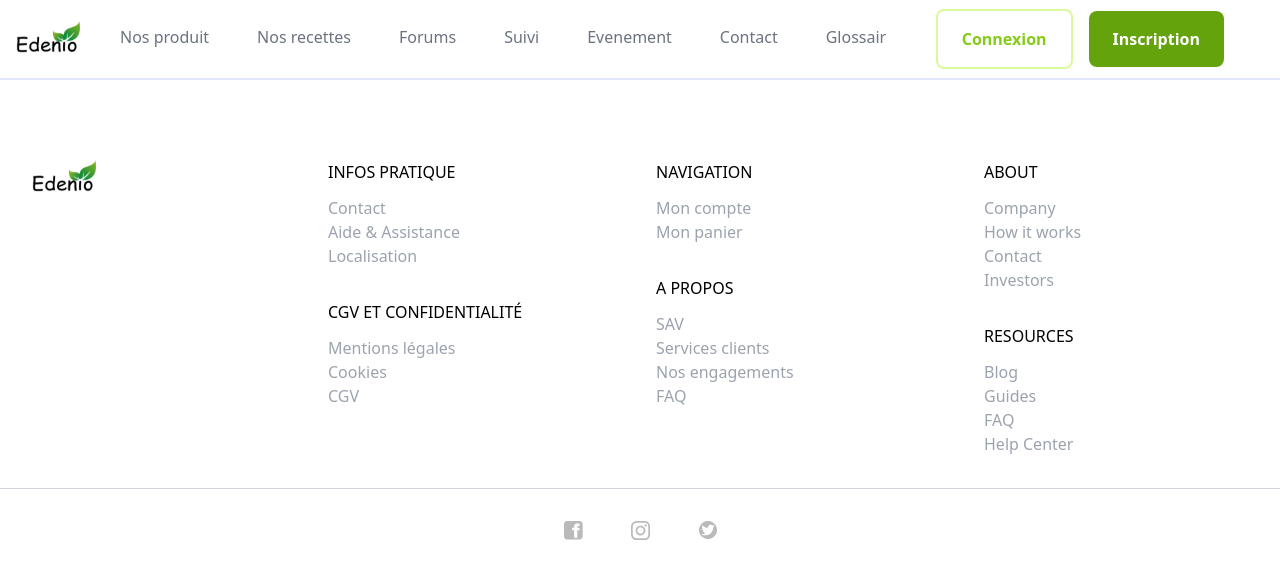
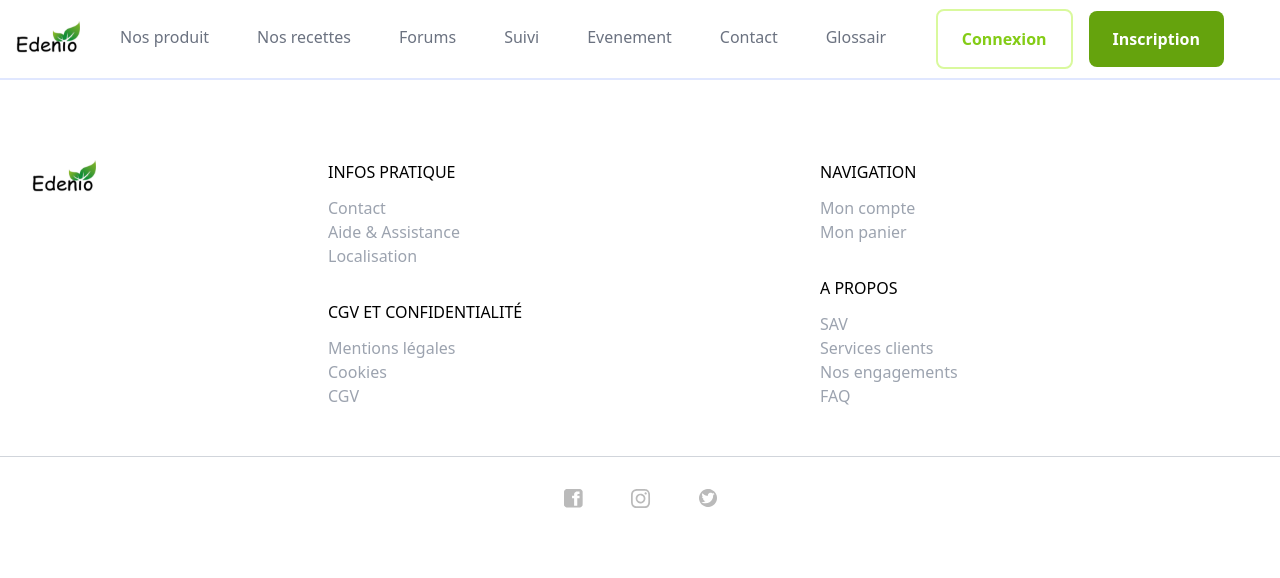
Before and after one commit to Maxime-Ruchet/edenio_s2_projet, a Vue app in the folder vue-project/: page / in a window 1280 px wide. Shown: the top 578 px of the page. Built offline with nearby package versions, Linux system fonts and the light colour scheme.

Commit message:
modification final footer

```diff
--- a/vue-project/src/components/footerpage.vue
+++ b/vue-project/src/components/footerpage.vue
@@ -10,7 +10,7 @@ import Iconelogo from './icons/iconelogo.vue';
     class="space-y-10 pt-20 max-w-screen-xl m-auto lg:grid lg:grid-cols-4 lg:gap-8 lg:space-y-0"
   >
     <Iconelogo class="mx-8 lg:col-span-1"></Iconelogo>
-    <nav class="px-5 columns-2 gap-8 space-y-8 lg:columns-3 lg:col-span-3 lg:px-0">
+    <nav class="px-5 columns-2 gap-8 space-y-8 lg:columns-2 lg:col-span-3 lg:px-0">
       <div class="break-inside-avoid space-y-3">
         <h3 class="uppercase text-sm lg:text-base">Infos pratique</h3>
         <ul class="text-gray-400 text-sm lg:text-base">
@@ -45,24 +45,7 @@ import Iconelogo from './icons/iconelogo.vue';
         </ul>
       </div>
 
-      <div class="break-inside-avoid space-y-3">
-        <h3 class="uppercase text-sm lg:text-base">About</h3>
-        <ul class="text-gray-400 text-sm lg:text-base">
-          <li><a href="#">Company</a></li>
-          <li><a href="#">How it works</a></li>
-          <li><a href="#">Contact</a></li>
-          <li><a href="#">Investors</a></li>
-        </ul>
-      </div>
-      <div class="break-inside-avoid space-y-3">
-        <h3 class="uppercase text-sm lg:text-base">Resources</h3>
-        <ul class="text-gray-400 text-sm lg:text-base">
-          <li><a href="#">Blog</a></li>
-          <li><a href="#">Guides</a></li>
-          <li><a href="#">FAQ</a></li>
-          <li><a href="#">Help Center</a></li>
-        </ul>
-      </div>
+
     </nav>
     <div
       class="px-5 text-gray-400 border-t border-gray-300 py-8 space-y-6 text-center lg:col-span-4 lg:flex lg:justify-around lg:items-center lg:space-y-0"
```
